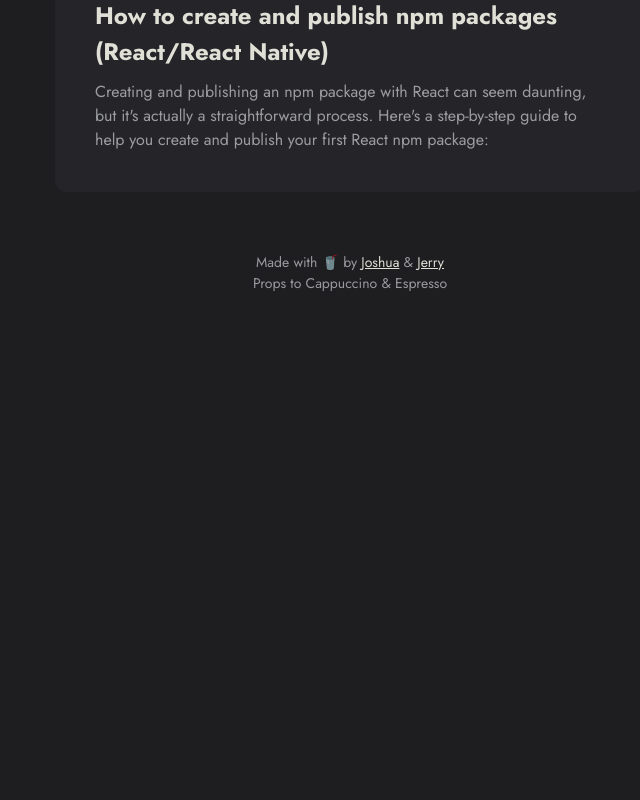
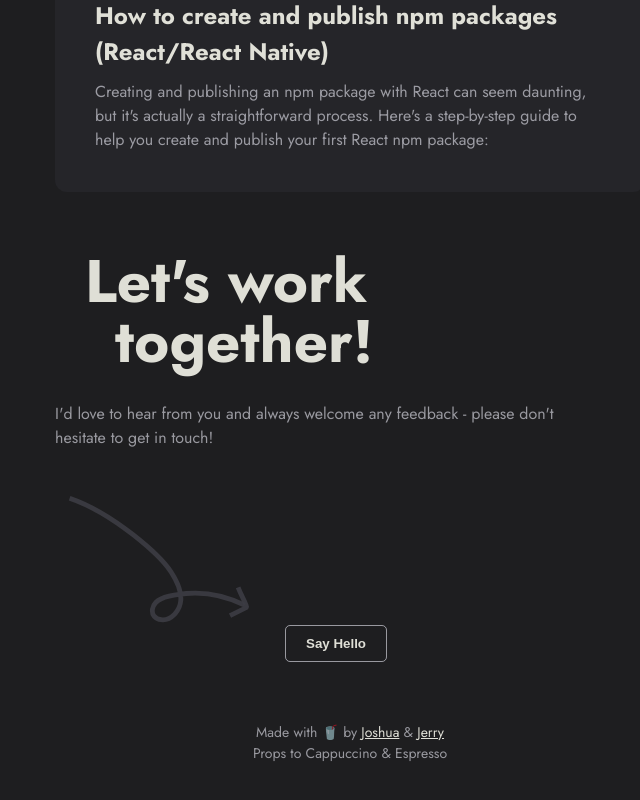
Before and after one commit to joshnwosu/whilejosh, a Next.js app: page / in a window 1280 px wide. Shown: the part 2224-3024 px from the top of the page, without its empty margins (585-1225 px from the left). Before the commit the page ends 2568 px from the top, so only its background shows below. Built offline with nearby package versions, Linux system fonts and the light colour scheme.

Commit message:
add hello section

```diff
--- /dev/null
+++ b/src/components/hello.tsx
@@ -0,0 +1,55 @@
+import React from 'react';
+import styles from '@/styles/Home.module.css';
+
+const Hello = () => {
+  return (
+    <div className={styles.hello}>
+      <h1 className={styles.hello_heading}>
+        Let's work <br /> <span>together!</span>
+      </h1>
+      <p className={styles.hello_text}>
+        I'd love to hear from you and always welcome any feedback - please don't
+        hesitate to get in touch!
+      </p>
+
+      <div className={styles.hello_action}>
+        <svg
+          xmlns="http://www.w3.org/2000/svg"
+          width="208.509"
+          height="211.728"
+          viewBox="0 0 208.509 211.728"
+        >
+          <g
+            id="Component_11_1"
+            data-name="Component 11 – 1"
+            transform="translate(66.001) rotate(48)"
+          >
+            <path
+              id="Path_5"
+              data-name="Path 5"
+              d="M934.024,560.6c42.82-23.775,107.986-30.281,128-27.076,10.483,1.678,21.434,4.591,28.778,12.3s9.174,21.56,1.239,28.654a10.848,10.848,0,0,1-7.737,3.016c-5.165-.345-8.932-5.644-9.28-10.842s1.89-10.2,4.383-14.764a115.672,115.672,0,0,1,59.652-52.168"
+              transform="translate(-934.024 -492.302)"
+              fill="none"
+              stroke="#3c3c43eb"
+              stroke-miterlimit="10"
+              stroke-width="5"
+            />
+            <path
+              id="Path_6"
+              data-name="Path 6"
+              d="M1105.938,492.3c7.488,2.9,12.588,3.643,20.076,6.54a1.373,1.373,0,0,1,1.02,2.05l-4.9,17.344"
+              transform="translate(-919.28 -492.302)"
+              fill="none"
+              stroke="#3c3c43eb"
+              stroke-miterlimit="10"
+              stroke-width="5"
+            />
+          </g>
+        </svg>
+        <button>Say Hello</button>
+      </div>
+    </div>
+  );
+};
+
+export default Hello;
--- a/src/pages/index.tsx
+++ b/src/pages/index.tsx
@@ -1,13 +1,14 @@
-import Head from "next/head";
-import styles from "@/styles/Home.module.css";
-import About from "@/components/about";
-import Projects from "@/components/projects";
-import Blog from "@/components/blog";
-import React from "react";
-import themeContext from "@/components/themeContext";
-import Resume from "@/components/resume";
-import MadeWithLove from "@/components/madeWithLov";
-import { data } from "portfolio.config";
+import Head from 'next/head';
+import styles from '@/styles/Home.module.css';
+import About from '@/components/about';
+import Projects from '@/components/projects';
+import Blog from '@/components/blog';
+import React from 'react';
+import themeContext from '@/components/themeContext';
+import Resume from '@/components/resume';
+import MadeWithLove from '@/components/madeWithLov';
+import { data } from 'portfolio.config';
+import Hello from '@/components/hello';
 
 export default function Home() {
   const theme = React.useContext(themeContext);
@@ -22,15 +23,15 @@ export default function Home() {
 
       <style jsx global>{`
         :root {
-          --bg: ${theme.themeProps["bg"]};
-          --card: ${theme.themeProps["card"]};
-          --text-color: ${theme.themeProps["textColor"]};
-          --text-color-light: ${theme.themeProps["textColorLight"]};
-          --title: ${theme.themeProps["title"]};
-          --blur0: ${theme.themeProps["blur0"]};
-          --blur1: ${theme.themeProps["blur1"]};
-          --bgResume: ${theme.themeProps["bgResume"]};
-          --button: ${theme.themeProps["button"]};
+          --bg: ${theme.themeProps['bg']};
+          --card: ${theme.themeProps['card']};
+          --text-color: ${theme.themeProps['textColor']};
+          --text-color-light: ${theme.themeProps['textColorLight']};
+          --title: ${theme.themeProps['title']};
+          --blur0: ${theme.themeProps['blur0']};
+          --blur1: ${theme.themeProps['blur1']};
+          --bgResume: ${theme.themeProps['bgResume']};
+          --button: ${theme.themeProps['button']};
         }
       `}</style>
 
@@ -41,10 +42,11 @@ export default function Home() {
         <div className={styles.scrollable}>
           <Projects />
           <Blog />
+          <Hello />
           <MadeWithLove />
         </div>
-        <div className={[styles.blur, styles.blur0].join(" ")}></div>
-        <div className={[styles.blur, styles.blur1].join(" ")}></div>
+        <div className={[styles.blur, styles.blur0].join(' ')}></div>
+        <div className={[styles.blur, styles.blur1].join(' ')}></div>
         <Resume />
       </div>
     </>
--- a/src/styles/Home.module.css
+++ b/src/styles/Home.module.css
@@ -101,7 +101,7 @@
 }
 
 .title::before {
-  content: "";
+  content: '';
   position: absolute;
   width: 60%;
   height: 30px;
@@ -268,7 +268,8 @@
 }
 
 .project,
-.blog {
+.blog,
+.hello {
   margin-bottom: 60px;
 }
 
@@ -408,6 +409,44 @@
   color: var(--text-color);
 }
 
+.hello_heading {
+  font-size: 60px;
+  line-height: 1;
+  margin-bottom: 30px;
+  margin-left: 30px;
+}
+
+.hello_heading span {
+  margin-left: 30px;
+}
+
+.hello_text {
+  max-width: 500px;
+  color: var(--text-color-light);
+}
+
+.hello_action {
+  display: flex;
+  align-items: flex-end;
+  gap: 30px;
+}
+
+.hello_action svg {
+  width: 200px;
+}
+
+.hello_action button {
+  border: 1px solid var(--text-color-light);
+  padding: 10px 20px;
+  font-weight: 900;
+  border-radius: 5px;
+}
+
+.hello_action button:hover {
+  background-color: var(--card);
+  color: var(--text-color);
+}
+
 @media screen and (max-width: 700px) {
   .flex {
     flex-direction: column;
```
Also changed, not shown: public/arrow.svg (added).
